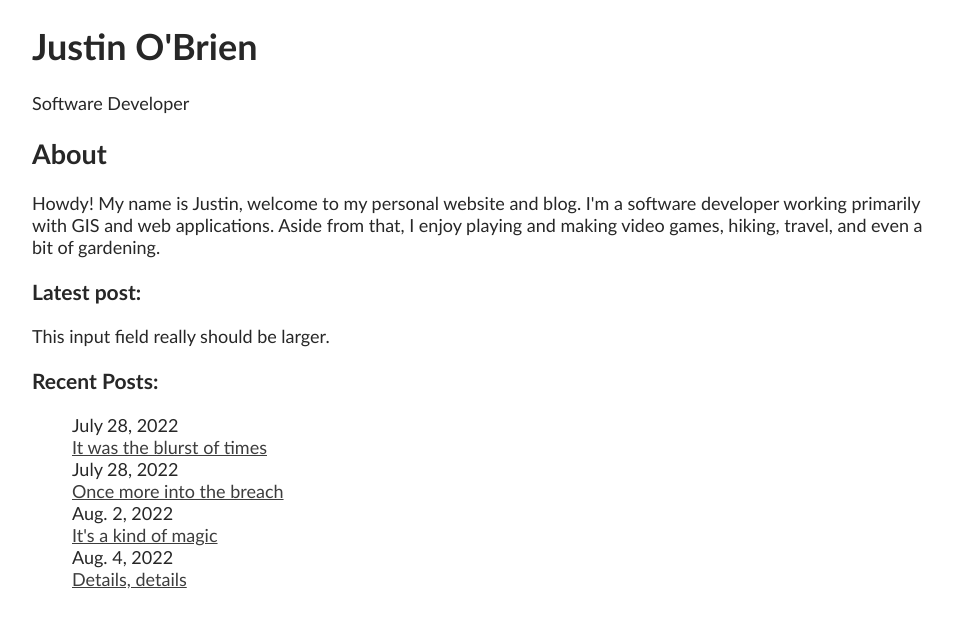
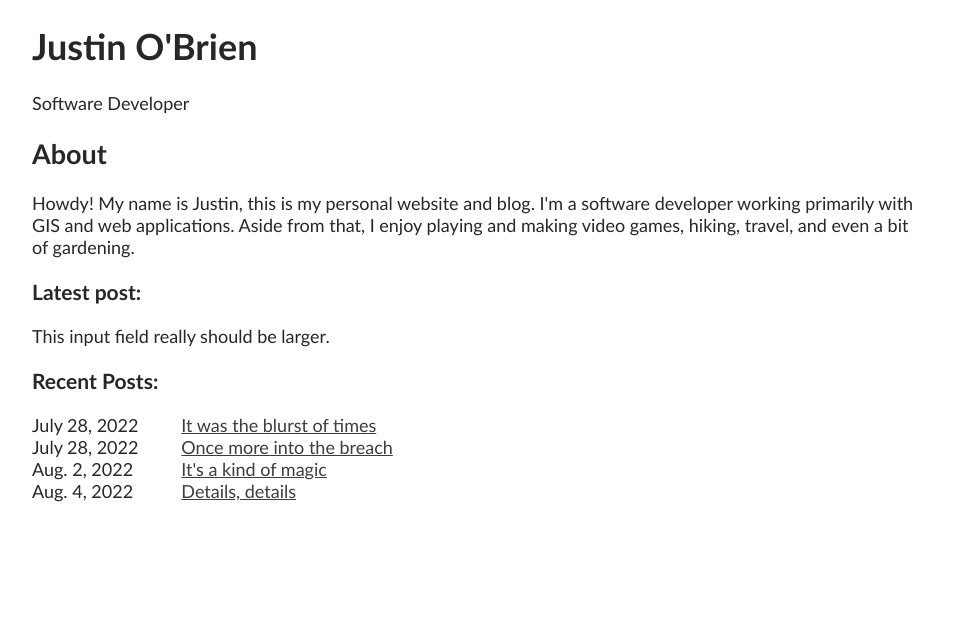
Before and after one commit to jaoist/jobrien.dev, a Django app: template jobriendev/blog/templates/blog/index.html in a window 1280 px wide. Shown: the part 108-736 px from the top of the page, without its empty margins (160-1113 px from the left). Run offline with Django 4.2, Linux system fonts and the light colour scheme; the template is opened without the code that fills it: values that come from a table or form of the project are taken from there, others are empty; data comes from the database, SQL or seed files in the repository.

Commit message:
set cols for recent post grids

```diff
--- a/jobriendev/blog/static/blog/style.css
+++ b/jobriendev/blog/static/blog/style.css
@@ -68,9 +68,20 @@ ul.horizontal-list li {
 }
 
 .post-list {
+    padding: 0;
     list-style-type: none;
 }
 
 ul.post-list li {
     display: grid;
+    grid-template-columns: repeat(12,minmax(0,1fr));
 }
+
+.span-2{
+    grid-column: span 2 / span 2;
+
+}
+
+.span-10{
+    grid-column: span 10 / span 10;
+}
--- a/jobriendev/blog/templates/blog/detail.html
+++ b/jobriendev/blog/templates/blog/detail.html
@@ -1,9 +1,9 @@
 {% load static %}
 <!DOCTYPE html>
-<head>
-    <link rel="stylesheet" type="text/css" href="{% static 'blog/style.css' %}">
-</head>
 <html>
+    <head>
+        <link rel="stylesheet" type="text/css" href="{% static 'blog/style.css' %}">
+    </head>
     <body>
         <header>
             <nav class="top-nav">
--- a/jobriendev/blog/templates/blog/index.html
+++ b/jobriendev/blog/templates/blog/index.html
@@ -21,7 +21,8 @@
             <h1>Justin O'Brien</h1>
             <p>Software Developer</p>
             <h2>About</h2>
-            <p>Howdy! My name is Justin, welcome to my personal website and blog.
+            <p>
+                Howdy! My name is Justin, this is my personal website and blog.
                 I'm a software developer working primarily with GIS and web applications.
                 Aside from that, I enjoy playing and making video games, hiking, travel,
                 and even a bit of gardening.
@@ -40,8 +41,8 @@
                     <ul class="post-list">
                         {% for bp in blog_posts %}
                             <li>
-                                <time>{{ bp.pub_date }}</time>
-                                <a href="{% url 'blog:detail' bp.id %}">{{ bp.title }}</a>
+                                <time class="span-2">{{ bp.pub_date }}</time>
+                                <a  class="span-10" href="{% url 'blog:detail' bp.id %}">{{ bp.title }}</a>
                             </li>
                         {% endfor %}
                     <ul>
```
